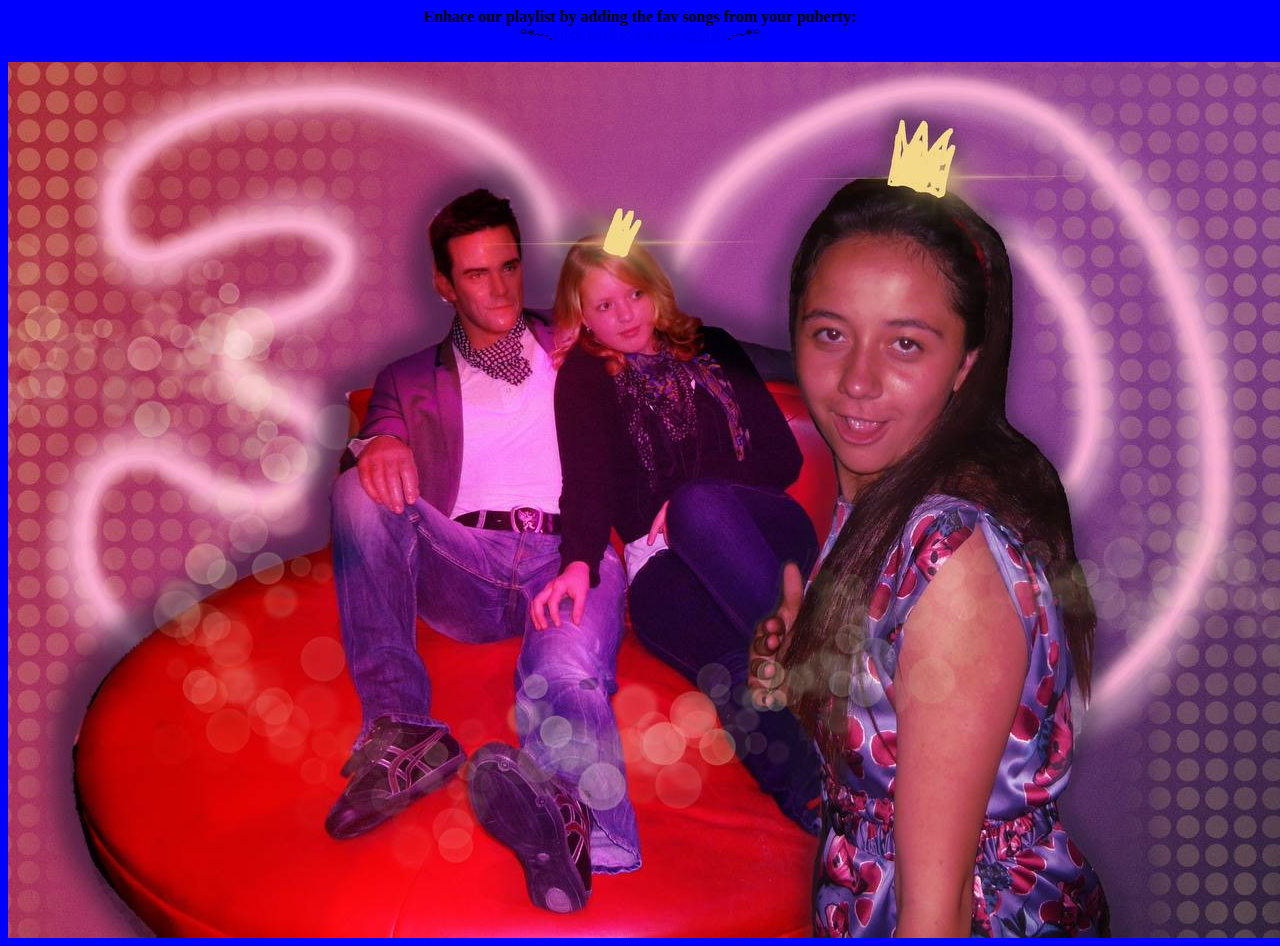
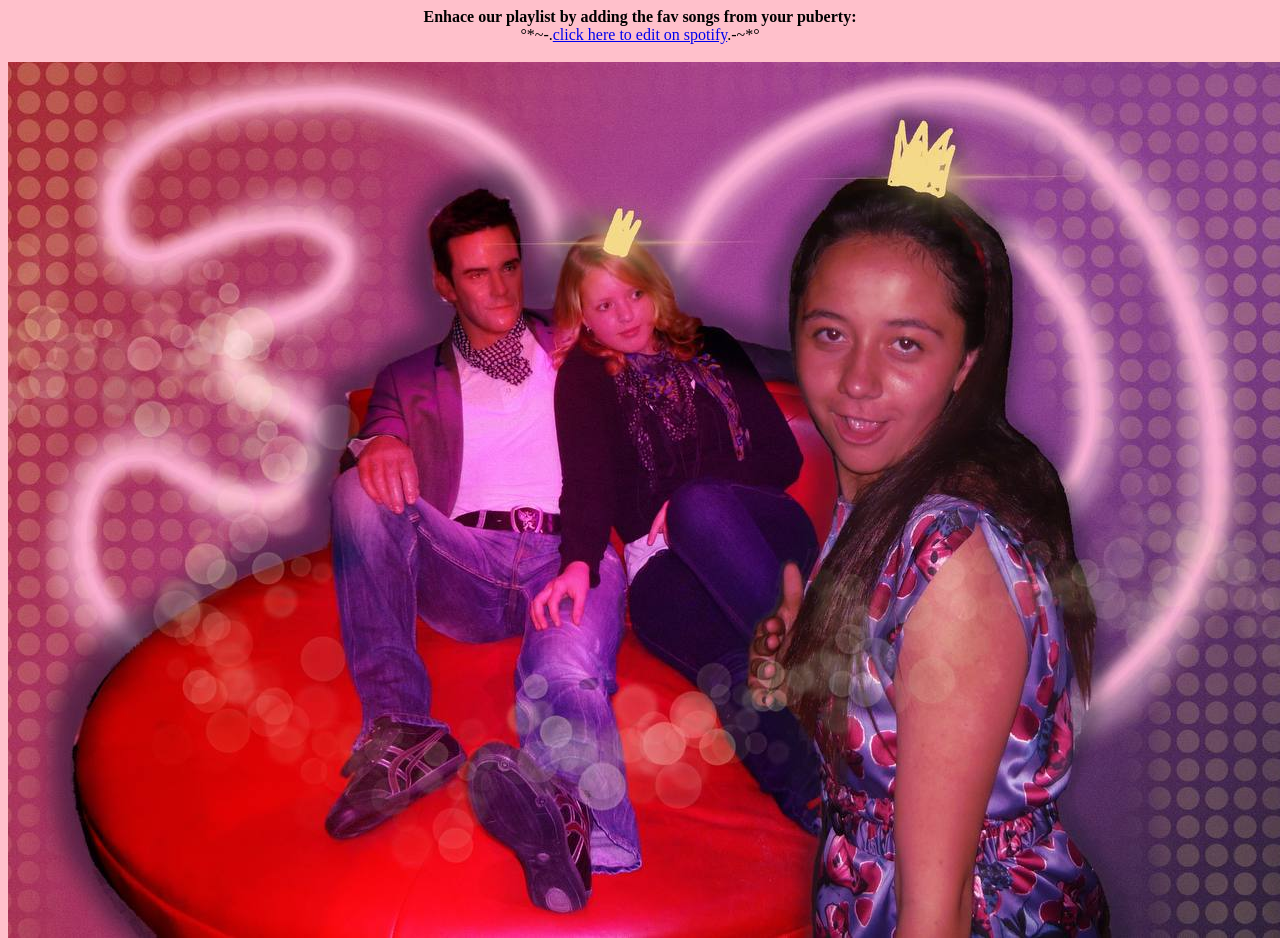
Before and after one commit to kakerlakenpopo/30woop, a plain HTML site: page index.html in a window 1280 px wide. Drawn offline with Linux system fonts and the light colour scheme.

Commit message:
Update index.htmlpink

```diff
--- a/index.html
+++ b/index.html
@@ -1,6 +1,6 @@
 <style>
   div {text-align: center;}
-  body {background-color: blue}
+  body {background-color: pink}
   img {width: "400px", height: auto}
 </style>
 
```
